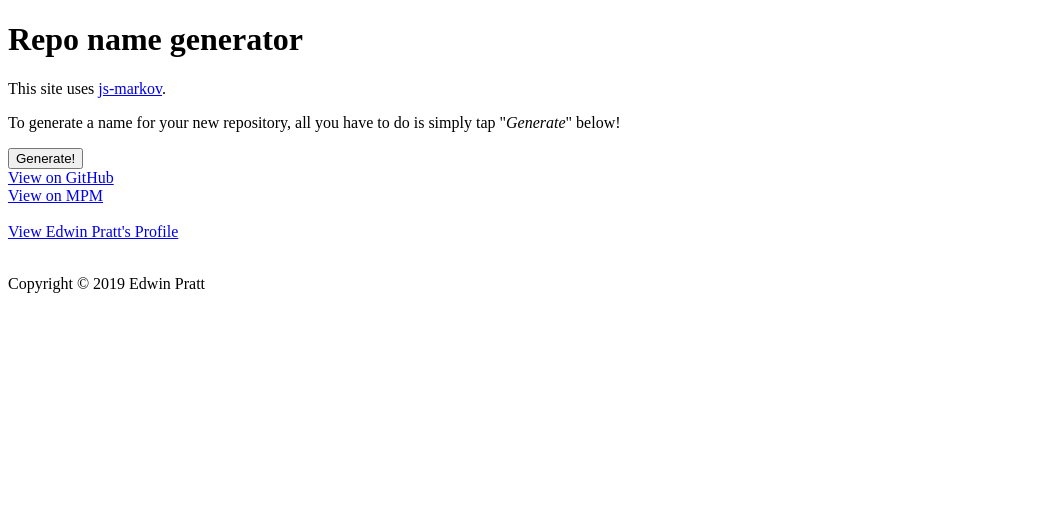
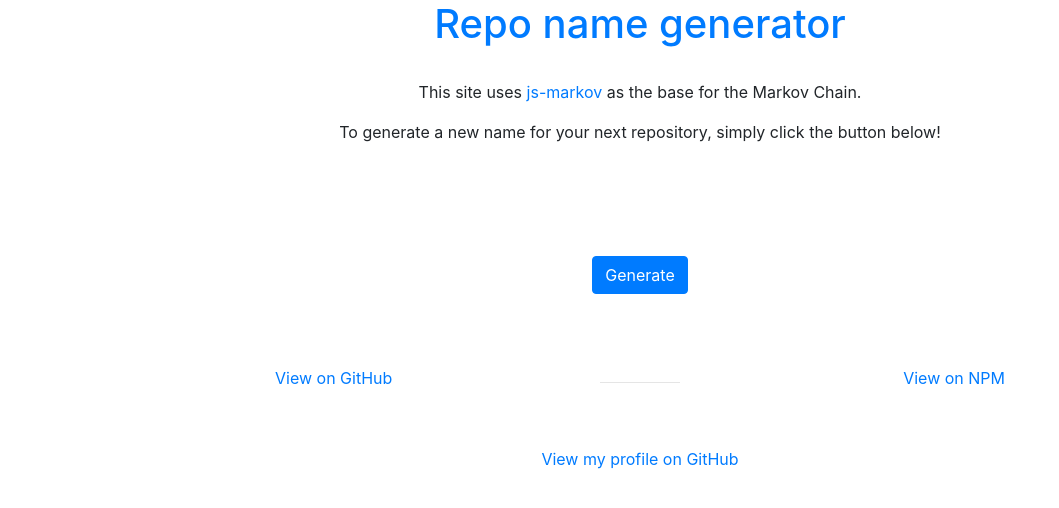
Before and after one commit to TobiasNickel/js-markov, a website built with webpack: page index.html in a window 1280 px wide. Shown: the whole page, without its empty margins (0-1059 px from the left). Built offline with nearby package versions, Linux system fonts and the light colour scheme; files whose address does not match are found by name.

Commit message:
Added index.html

```diff
--- a/index.html
+++ b/index.html
@@ -8,41 +8,133 @@
 
     <title>Repo name generator</title>
 
-    <link rel="stylesheet" href="./style.css">
+    <link href="https://stackpath.bootstrapcdn.com/bootstrap/4.3.1/css/bootstrap.min.css" rel="stylesheet" integrity="sha384-ggOyR0iXCbMQv3Xipma34MD+dH/1fQ784/j6cY/iJTQUOhcWr7x9JvoRxT2MZw1T" crossorigin="anonymous">
   </head>
 
   <body>
-    <div class="wrapper">
+
     <header>
       <div class="container">
-          <div class="col-3">
-            <!-- Left empty for spacing -->
+        <div class="row">
+          <div class="col-2">
+            <!-- Left empty for space -->
           </div>
 
-          <div class="col-6">
-            <div class="center">
-              <div class="text-darkblue">
-                <h1>Repo name generator</h1>
-              </div>
-            </div>
+          <div class="col-8">
+            <h1 class="text-primary text-center">Repo name generator</h1>
           </div>
 
-            <div class="col-3">
-              <!-- Left empty for spacing -->
+          <div class="col-2">
+            <!-- Left empty for space -->
           </div>
         </div>
       </div>
     </header>
 
+    <br>
+
     <section>
       <div class="container">
+        <div class="row">
+          <div class="col-2">
+            <!-- Left empty for space -->
+          </div>
+
+          <div class="col-8">
+            <p class="text-center">This site uses <a href="https://github.com/Edwin-Pratt/js-markov">js-markov</a> as the base for the Markov Chain.</p>
+          </div>
+
+          <div class="col-2">
+            <!-- Left empty for space -->
+          </div>
+        </div>
+      </div>
+
+      <div class="container">
+        <div class="row">
+          <div class="col-2">
+            <!-- Left empty for space -->
+          </div>
+
+          <div class="col-8">
+            <p class="text-center">To generate a new name for your next repository, simply click the button below!</p>
+          </div>
+
+          <div class="col-2">
+            <!-- Left empty for space -->
+          </div>
+        </div>
+      </div>
+
+      <br>
+      <br>
+
+      <div class="container">
+        <div class="row">
+          <div class="col-2">
+            <!-- Left empty for space -->
+          </div>
+
+          <div class="col-8">
+            <div class="text-center">
+              <div id="output">
+                  <!-- Left empty for the output -->
+              </div>
+            </div>
+          </div>
+
+          <div class="col-2">
+            <!-- Left empty for space -->
+          </div>
+        </div>
+      </div>
+
+      <br>
+      <br>
+
+      <div class="container">
+          <div class="row">
+            <div class="col-2">
+              <!-- Left empty for space -->
+            </div>
+
+            <div class="col-8">
+              <div class="text-center">
+                  <button class="btn btn-primary" id="generate">Generate</button>
+              </div>
+            </div>
+
+            <div class="col-2">
+              <!-- Left empty for space -->
+            </div>
+          </div>
+        </div>
+    </section>
+
+    <br>
+    <br>
+    <br>
+
+    <footer>
+      <div class="container">
+        <div class="row">
           <div class="col-2">
             <!-- Left empty for spacing -->
           </div>
 
-          <div class="col-8">
-            <div class="center">
-              <p>This site uses <a href="https://github.com/Edwin-Pratt/js-markov">js-markov</a>.</p>
+          <div class="col-3">
+            <div class="text-left">
+              <a href="https://github.com/Edwin-Pratt/js-markov">View on GitHub</a>
+            </div>
+          </div>
+
+          <div class="col-2">
+            <hr width="50%">
+          </div>
+
+          <div class="col-3">
+            <div class="text-right">
+              <a href="https://npmjs.com/package/js-markov">View on NPM</a>
             </div>
           </div>
 
@@ -50,128 +142,31 @@
             <!-- Left empty for spacing -->
           </div>
         </div>
-      </section>
+      </div>
 
-      <section>
+      <br>
+      <br>
+
       <div class="container">
-          <div class="col-2">
+        <div class="row">
+          <div class="col-4">
             <!-- Left empty for spacing -->
           </div>
 
-          <div class="col-8">
-            <div class="center">
-              <p>To generate a name for your new repository, all you have to do is simply tap "<i>Generate</i>" below!</p>
+          <div class="col-4">
+            <div class="text-center">
+              <a href="https://github.com/Edwin-Pratt">View my profile on GitHub</a>
             </div>
           </div>
 
-          <div class="col-2">
+          <div class="col-4">
             <!-- Left empty for spacing -->
           </div>
         </div>
-
-        <div class="container">
-          <div class="col-3">
-            <!-- Left empty for spacing -->
-          </div>
-
-          <div class="col-6">
-            <div class="center">
-              <button id="generate">Generate!</button>
-            </div>
-          </div>
-
-          <div class="col-3">
-            <!-- Left empty for spacing -->
-          </div>
-        </div>
-
-        <div class="container">
-          <div class="col-2">
-            <!-- Left empty for spacing -->
-          </div>
-
-          <div class="col-8">
-            <div class="center">
-              <div class="text-bold">
-                <div id="output">
-                  <!-- This is where the random repo name -->
-                </div>
-              </div>
-            </div>
-          </div>
-
-          <div class="col-2">
-            <!-- Left empty for spacing -->
-          </div>
-        </div>
-      </section>
-
-      <footer>
-        <div class="container">
-          <div class="col-2">
-            <!-- Left empty for spacing -->
-          </div>
-
-          <div class="col-3">
-            <div class="left">
-              <a href="https://github.com/Edwin-Pratt/js-markov">View on GitHub</a>
-            </div>
-          </div>
-
-          <div class="col-2">
-            <!-- Left empty for spacing -->
-          </div>
-
-          <div class="col-3">
-            <div class="right">
-              <a href="https://npmjs.com/package/js-markov">View on MPM</a>
-            </div>
-          </div>
-
-          <div class="col-2">
-            <!-- Left empty for spacing -->
-          </div>
-        </div>
-
-        <br>
-
-        <div class="container">
-          <div class="col-3">
-            <!-- Left empty for spacing -->
-          </div>
-
-          <div class="col-6">
-            <div class="center">
-              <a href="https://github.com/Edwin-Pratt">View Edwin Pratt's Profile</a>
-            </div>
-          </div>
-
-          <div class="col-3">
-            <!-- Left empty for spacing -->
-          </div>
-        </div>
-
-        <br>
-
-        <div class="container">
-          <div class="col-3">
-            <!-- Left empty for spacing -->
-          </div>
-
-          <div class="col-6">
-            <div class="center">
-              <p>Copyright &copy; 2019 Edwin Pratt</p>
-            </div>
-          </div>
-
-          <div class="col-3">
-            <!-- Left empty for spacing -->
-          </div>
       </div>
     </footer>
-    </div>
 
     <script src="./dist/markov.js"></script>
-    <script src="main.js"></script>
+    <script src="js/main.js"></script>
   </body>
 </html>
```
Lines whose indentation alone changed are shown as unchanged.
